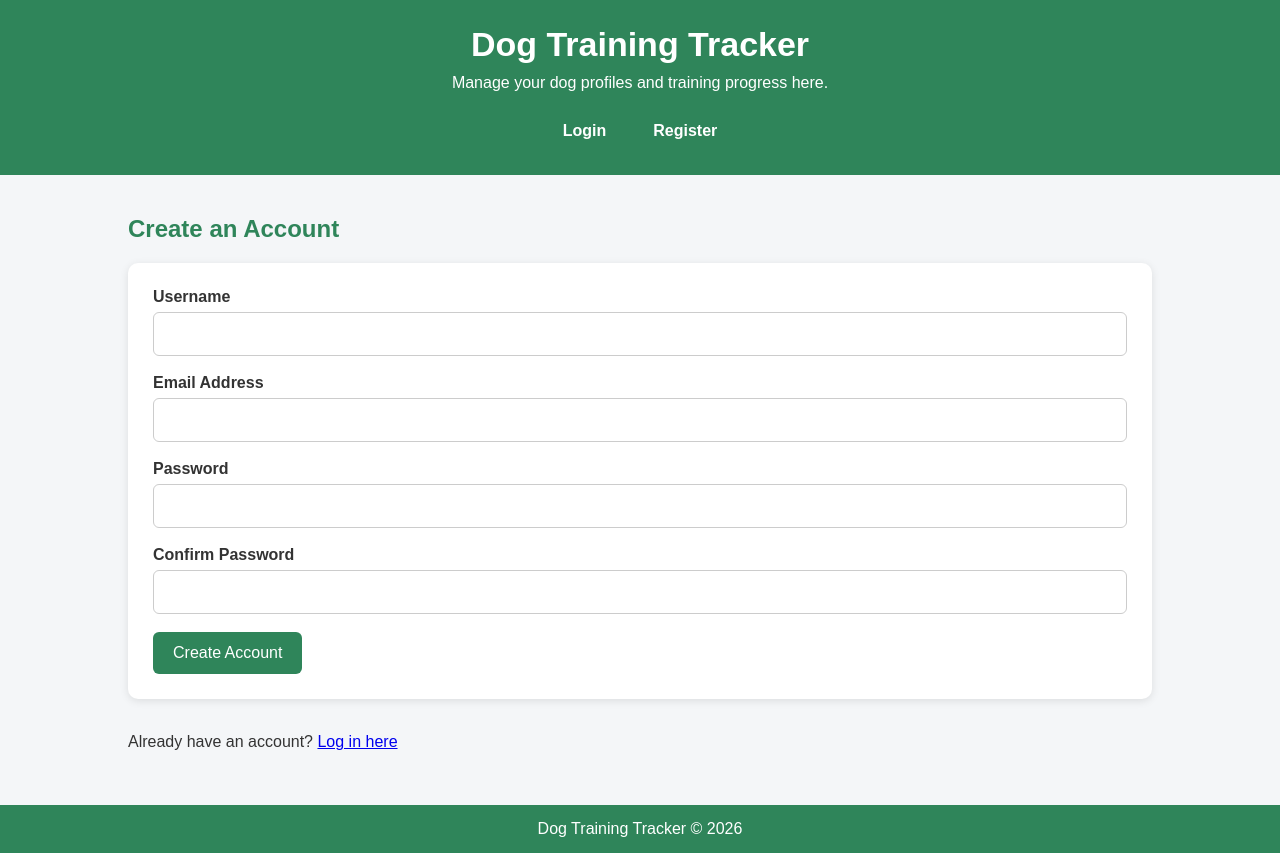
After one commit to samkwenaeetile/TheDogTrainingTracker, a Flask app: page /register in a window 1280 px wide. The commit adds this page. Run offline with Flask 3, Linux system fonts and the light colour scheme.

Commit message:
Add the user registration ogin and the logout authentication

```diff
--- a/app.py
+++ b/app.py
@@ -1,9 +1,12 @@
-from flask import Flask, render_template, request, redirect
 
+from flask import Flask, render_template, request, redirect, session, flash
+from werkzeug.security import generate_password_hash, check_password_hash
 import sqlite3
 
 app = Flask(__name__)
+app.secret_key = "dog1998"
 
+# The Dashboard
 
 @app.route("/")
 def home():
@@ -26,7 +29,7 @@ def home():
         total_sessions=total_sessions
     )
 
-
+# the dog tracker profile management : to create, view, delete and update te dog profiles.
 @app.route("/add-dog")
 def add_dog():
     return render_template("add_dog.html")
@@ -59,6 +62,8 @@ def view_dogs():
         dogs=dogs,
         search=search
     )
+
+# adding the traning sessions and management.
 
 @app.route("/add-session")
 def add_session():
@@ -213,5 +218,108 @@ def training_history():
         sessions=sessions
     )
 
+# the user reigistration and login management.
+
+@app.route("/register", methods=["GET", "POST"])
+def register():
+
+    # A GET request displays the registration form.
+    if request.method == "GET":
+        return render_template("register.html")
+
+    # A POST request processes the submitted form.
+    username = request.form["username"].strip()
+    email = request.form["email"].strip().lower()
+    password = request.form["password"]
+    confirm_password = request.form["confirm_password"]
+
+    # Prevent an account from being created when the passwords differ.
+    if password != confirm_password:
+        flash("Passwords do not match.")
+        return redirect("/register")
+
+    # Store a secure password hash rather than the original password.
+    password_hash = generate_password_hash(password)
+
+    connection = sqlite3.connect("database/dog_tracker.db")
+    cursor = connection.cursor()
+
+    try:
+        # Parameterised SQL reduces the risk of SQL injection.
+        cursor.execute("""
+            INSERT INTO users (username, email, password_hash)
+            VALUES (?, ?, ?)
+        """, (username, email, password_hash))
+
+        connection.commit()
+
+    except sqlite3.IntegrityError:
+        # UNIQUE database constraints prevent duplicate usernames and emails.
+        flash("Username or email already exists.")
+        return redirect("/register")
+
+    finally:
+        # The connection closes whether registration succeeds or fails.
+        connection.close()
+
+    flash("Account created successfully. Please log in.")
+    return redirect("/login")
+
+
+# User login
+
+@app.route("/login", methods=["GET", "POST"])
+def login():
+
+    # A GET request displays the login form.
+    if request.method == "GET":
+        return render_template("login.html")
+
+    # to get the email and password enterd by user
+    email = request.form["email"].strip().lower()
+    password = request.form["password"]
+
+    connection = sqlite3.connect("database/dog_tracker.db")
+    connection.row_factory = sqlite3.Row
+    cursor = connection.cursor()
+
+    # Retrieve the account that matches the submitted email.
+    cursor.execute(
+        "SELECT * FROM users WHERE email = ?",
+        (email,)
+    )
+
+    user = cursor.fetchone()
+    connection.close()
+
+    # Check that the account exists and that the password
+    # matches the securely stored password hash.
+    if user and check_password_hash(
+        user["password_hash"],
+        password
+    ):
+        session["user_id"] = user["user_id"]
+        session["username"] = user["username"]
+
+        flash("You have logged in successfully.")
+
+        return redirect("/")
+
+    flash("Invalid email address or password.")
+
+    return redirect("/login")
+
+
+# User logout
+
+@app.route("/logout")
+def logout():
+
+    # Clear all information stored in the current user session.
+    session.clear()
+
+    flash("You have logged out successfully.")
+    return redirect("/login")
+
 if __name__ == "__main__":
     app.run(debug=True)
--- a/templates/base.html
+++ b/templates/base.html
@@ -1,9 +1,12 @@
+
 <!DOCTYPE html>
 <html lang="en">
+
 <head>
     <meta charset="UTF-8">
     <meta name="viewport" content="width=device-width, initial-scale=1.0">
-    <title>Dog Training Tracker</title>
+
+    <title>{% block title %}Dog Training Tracker{% endblock %}</title>
 
     <link rel="stylesheet" href="{{ url_for('static', filename='css/style.css') }}">
 </head>
@@ -11,22 +14,55 @@
 <body>
 
 <header>
-    <h1>Training Tracker For Yor Dog</h1>
+
+    <h1>Dog Training Tracker</h1>
+
     <p>
-        Manage your dogs profile and traning progress.
+        Manage your dog profiles and training progress here.
     </p>
 
-    <nav>
+    <!-- Navigation Bar -->
+    <nav class="navbar">
+
+        <!-- Showing the different links depending on whether the user is logged in -->
+        {% if session.get("user_id") %}
+
             <a href="/">Dashboard</a>
             <a href="/add-dog">Add Dog</a>
             <a href="/view-dogs">View Dogs</a>
             <a href="/add-session">Training Sessions</a>
             <a href="/training-history">History</a>
+            <a href="/logout">Logout</a>
+
+        {% else %}
+
+            <a href="/login">Login</a>
+            <a href="/register">Register</a>
+
+        {% endif %}
+
     </nav>
+
 </header>
 
 <main>
 
+    <!-- Display any flash messages -->
+    {% with messages = get_flashed_messages() %}
+
+        {% if messages %}
+
+            {% for message in messages %}
+
+                <p class="flash-message">{{ message }}</p>
+
+            {% endfor %}
+
+        {% endif %}
+
+    {% endwith %}
+
+    <!-- Page Content -->
     {% block content %}
 
     {% endblock %}
@@ -34,7 +70,9 @@
 </main>
 
 <footer>
-    <p>Dog Tracker</p>
+
+    <p>Dog Training Tracker © 2026</p>
+
 </footer>
 
 </body>
--- /dev/null
+++ b/templates/register.html
@@ -0,0 +1,48 @@
+{% extends "base.html" %}
+
+{% block title %}Register{% endblock %}
+
+{% block content %}
+
+<h2>Create an Account</h2>
+
+<form action="/register" method="POST">
+
+    <label for="username">Username</label>
+    <input
+        type="text"
+        id="username"
+        name="username"
+        required>
+
+    <label for="email">Email Address</label>
+    <input
+        type="email"
+        id="email"
+        name="email"
+        required>
+
+    <label for="password">Password</label>
+    <input
+        type="password"
+        id="password"
+        name="password"
+        required>
+
+    <label for="confirm_password">Confirm Password</label>
+    <input
+        type="password"
+        id="confirm_password"
+        name="confirm_password"
+        required>
+
+    <button type="submit">Create Account</button>
+
+</form>
+
+<p>
+    Already have an account?
+    <a href="/login">Log in here</a>
+</p>
+
+{% endblock %}
```
Also changed, not shown: create_database.py (+23 -2 lines), templates/login.html (added, +34 -0 lines). Lines whose indentation alone changed are shown as unchanged.
